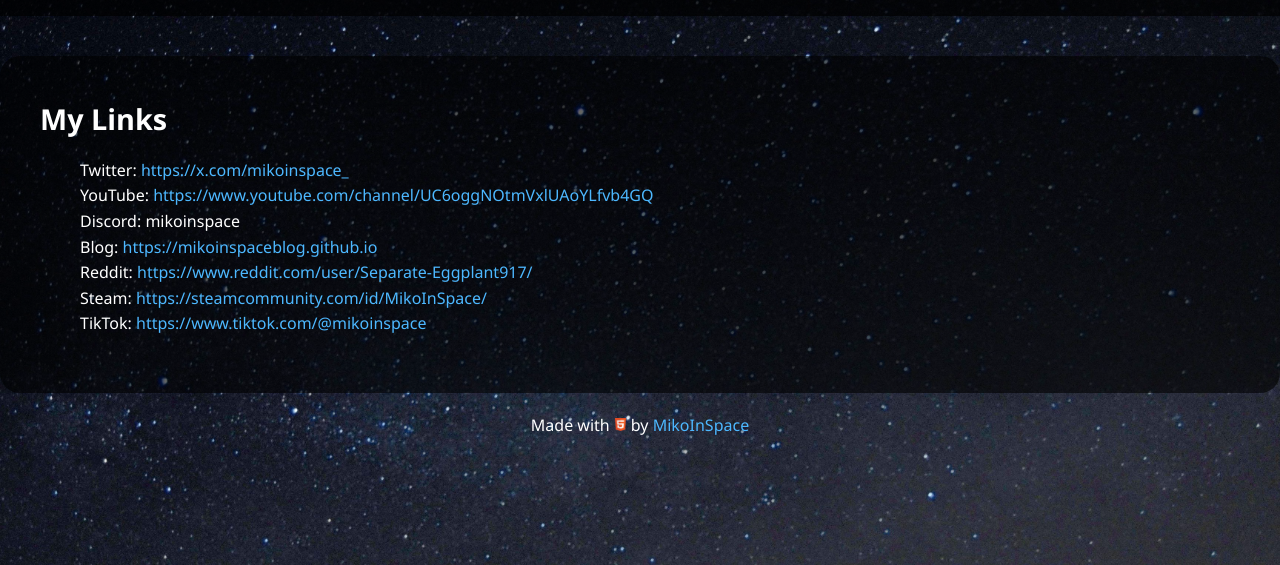
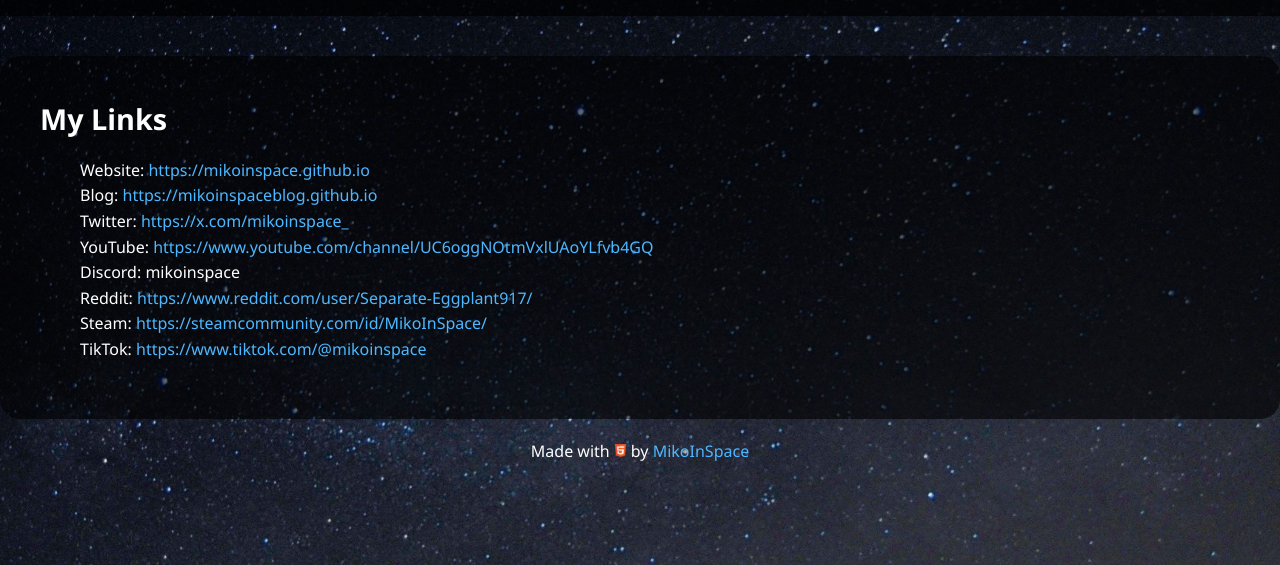
Before and after one commit to MikoInSpace/links, a plain HTML site: page index.html in a window 1280 px wide. Shown: the part 235-800 px from the top of the page. Drawn offline with Linux system fonts and the light colour scheme.

Commit message:
Update index.html

```diff
--- a/index.html
+++ b/index.html
@@ -157,10 +157,11 @@
     <section id="links" class="section-spacing">
         <h2>My Links</h2>
         <ul>
+            <li>Website: <a href="https://mikoinspace.github.io">https://mikoinspace.github.io</a></li>
+            <li>Blog: <a href="https://mikoinspaceblog.github.io">https://mikoinspaceblog.github.io</a></li>
             <li>Twitter: <a href="https://x.com/mikoinspace_">https://x.com/mikoinspace_</a></li>
             <li>YouTube: <a href="https://www.youtube.com/channel/UC6oggNOtmVxlUAoYLfvb4GQ">https://www.youtube.com/channel/UC6oggNOtmVxlUAoYLfvb4GQ</a></li>
             <li>Discord: mikoinspace</li>
-            <li>Blog: <a href="https://mikoinspaceblog.github.io">https://mikoinspaceblog.github.io</a></li>
             <li>Reddit: <a href="https://www.reddit.com/user/Separate-Eggplant917/">https://www.reddit.com/user/Separate-Eggplant917/</a></li>
             <li>Steam: <a href="https://steamcommunity.com/id/MikoInSpace/">https://steamcommunity.com/id/MikoInSpace/</a></li>
             <li>TikTok: <a href="https://www.tiktok.com/@mikoinspace">https://www.tiktok.com/@mikoinspace</a></li>
```
